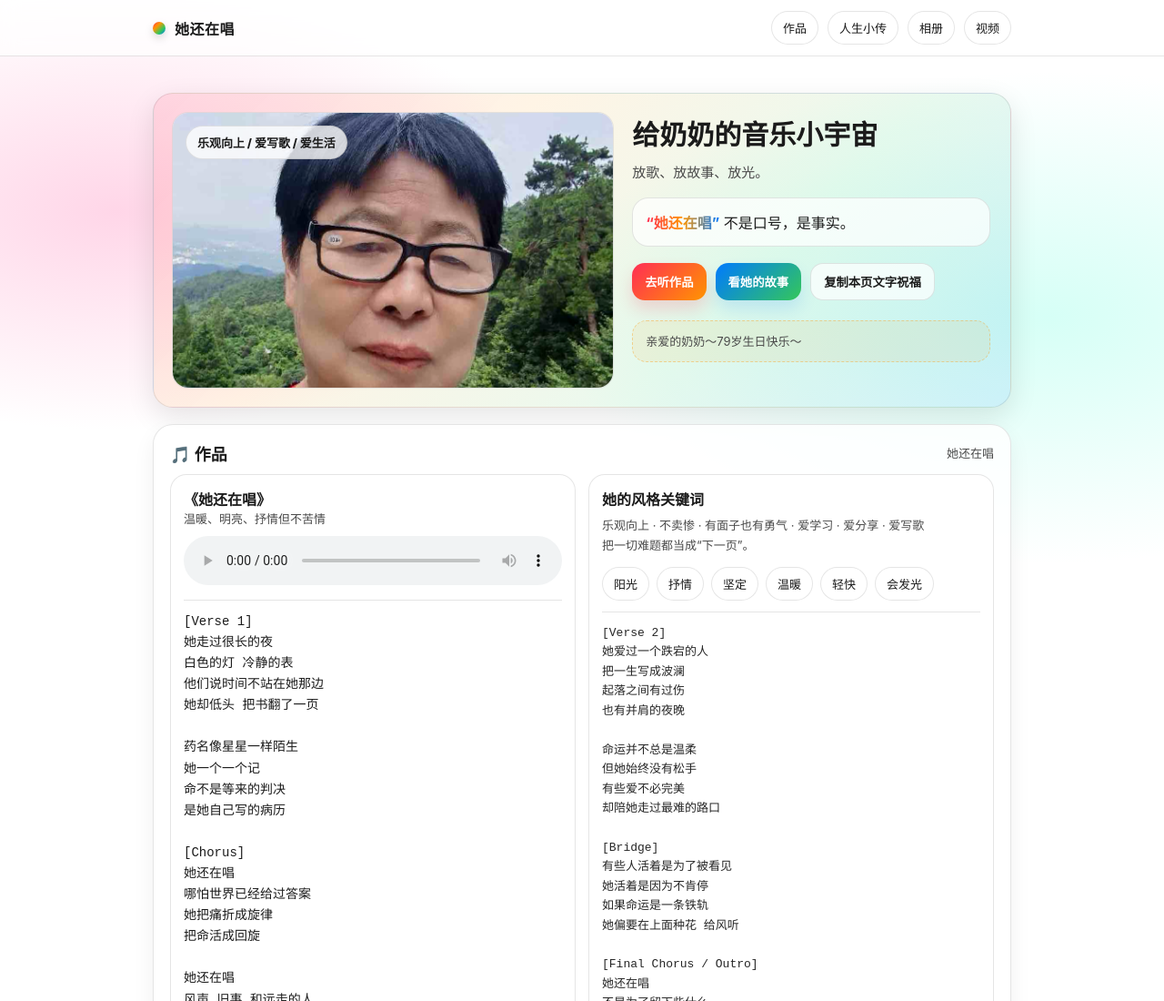
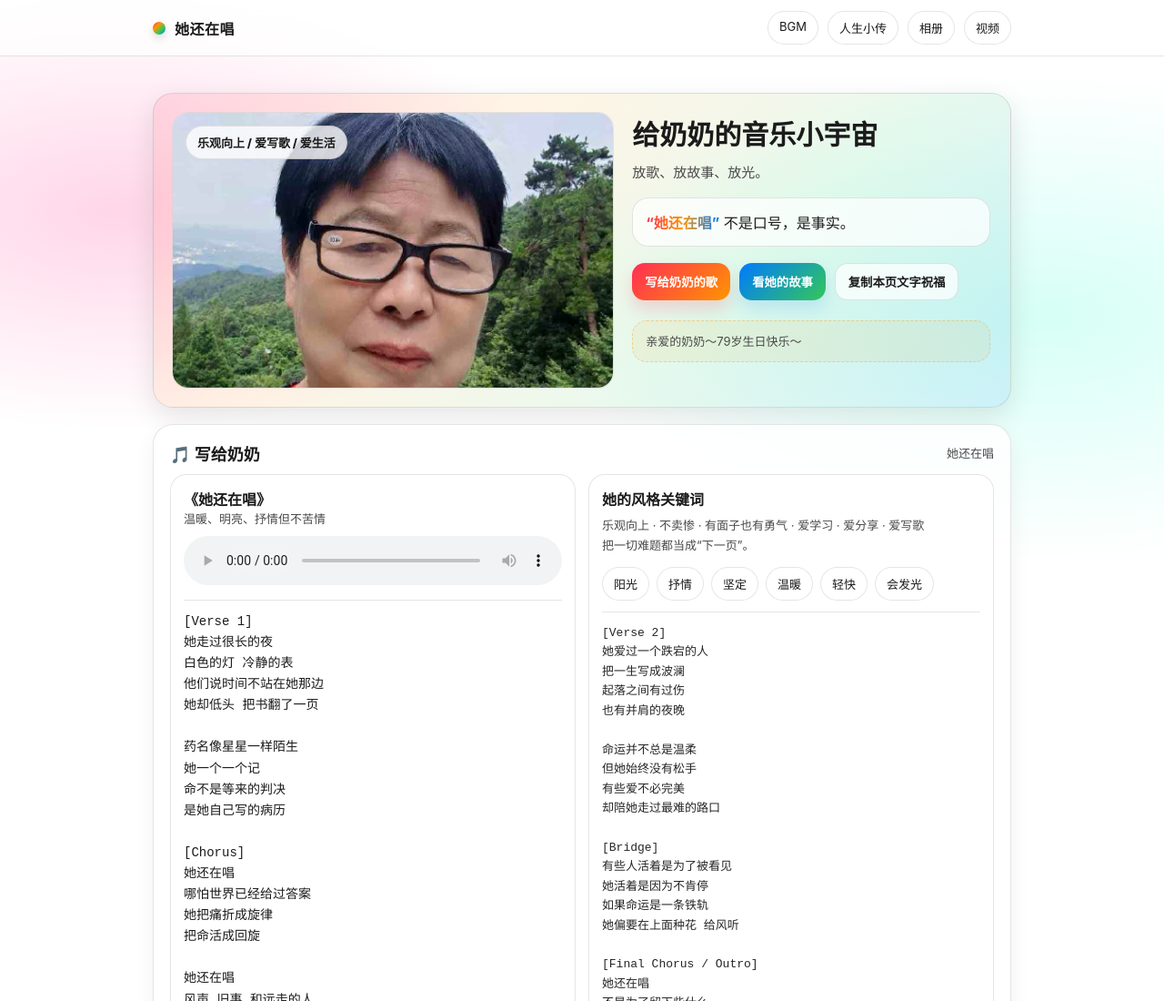
Before and after one commit to Izzy6666/wangyiling, a plain HTML site: page index.html in a window 1280 px wide. Shown: the top 1100 px of the page at 91% size. Drawn offline with Linux system fonts and the light colour scheme.

Commit message:
Add files via upload

```diff
--- a/index.html
+++ b/index.html
@@ -234,7 +234,7 @@
     <div class="inner">
       <div class="brand"><span class="dot"></span> 她还在唱</div>
       <nav class="nav">
-        <a class="chip" href="#songs">作品</a>
+        <a class="chip" href="#songs">BGM</a>
         <a class="chip" href="#story">人生小传</a>
         <a class="chip" href="#gallery">相册</a>
         <a class="chip" href="#video">视频</a>
@@ -259,7 +259,7 @@
           </div>
 
           <div class="btnRow">
-            <button class="btn" onclick="document.querySelector('#songs').scrollIntoView({behavior:'smooth'})">去听作品</button>
+            <button class="btn" onclick="document.querySelector('#songs').scrollIntoView({behavior:'smooth'})">写给奶奶的歌</button>
             <button class="btn alt" onclick="document.querySelector('#story').scrollIntoView({behavior:'smooth'})">看她的故事</button>
             <button class="btn ghost" onclick="copyLink()">复制本页文字祝福</button>
           </div>
@@ -273,7 +273,7 @@
 
     <section id="songs">
       <div class="secTitle">
-        <h2>🎵 作品</h2>
+        <h2>🎵 写给奶奶</h2>
         <div class="mini">她还在唱</div>
       </div>
 
```
